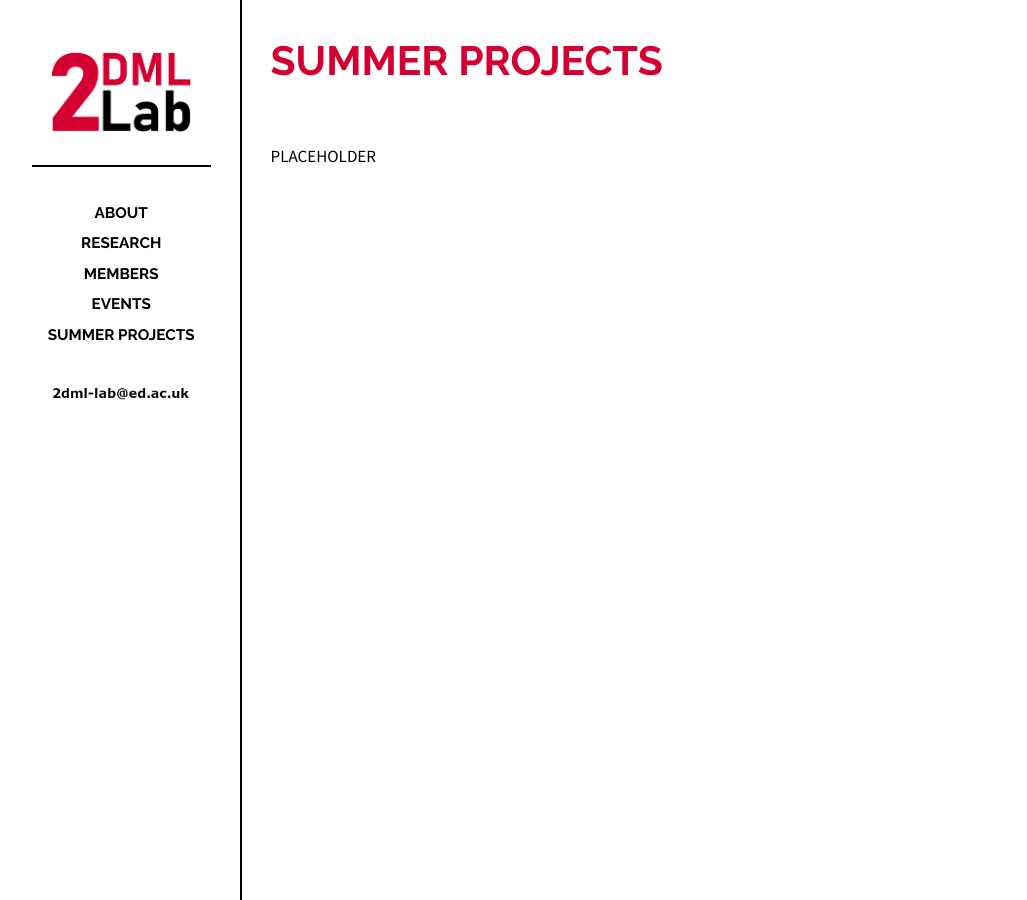
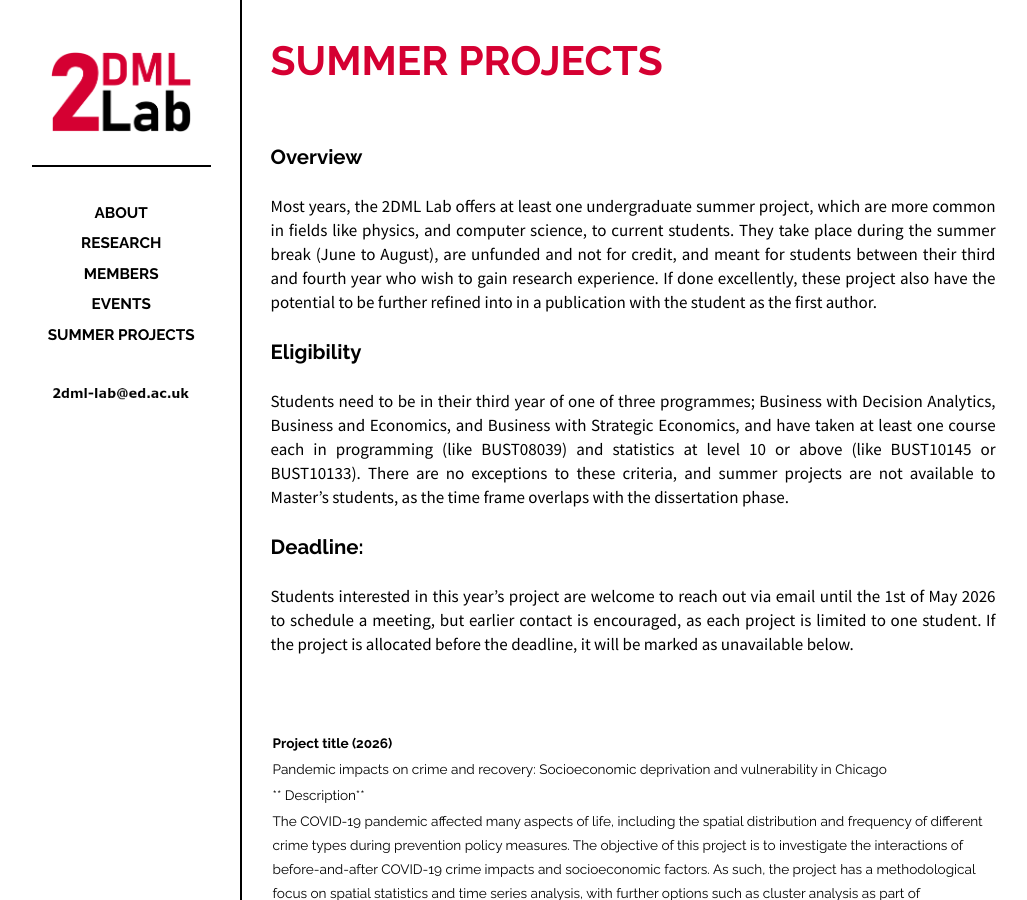
Before and after one commit to 2dml-lab/2dml-lab.github.io, a Jekyll site: the page built from _posts/2024-01-31-summer_projects.md, in a window 1280 px wide. Shown: the whole page, without its empty margins (118-1145 px from the left). Built offline with Jekyll 4.4.1, drawn with Linux system fonts in a browser that asks for light colours; some of the changed text lies outside the part shown.

Commit message:
Update 2024-01-31-summer_projects.md

```diff
--- a/_posts/2024-01-31-summer_projects.md
+++ b/_posts/2024-01-31-summer_projects.md
@@ -8,6 +8,24 @@ categories: posts
 
 <br>
 
-PLACEHOLDER
+## Overview
+
+Most years, the 2DML Lab offers at least one undergraduate summer project, which are more common in fields like physics, and computer science, to current students. They take place during the summer break (June to August), are unfunded and not for credit, and meant for students between their third and fourth year who wish to gain research experience. If done excellently, these project also have the potential to be further refined into in a publication with the student as the first author.
+
+## Eligibility
+
+Students need to be in their third year of one of three programmes; Business with Decision Analytics, Business and Economics, and Business with Strategic Economics, and have taken at least one course each in programming (like BUST08039) and statistics at level 10 or above (like BUST10145 or BUST10133). There are no exceptions to these criteria, and summer projects are not available to Master's students, as the time frame overlaps with the dissertation phase.
+
+## Deadline:
+
+Students interested in this year's project are welcome to reach out via email until the 1st of May 2026 to schedule a meeting, but earlier contact is encouraged, as each project is limited to one student. If the project is allocated before the deadline, it will be marked as unavailable below.
 
 <br>
+
+| **Project title (2026)** |
+| :--- |
+| Pandemic impacts on crime and recovery: Socioeconomic deprivation and vulnerability in Chicago |
+| ** Description** |
+| The COVID-19 pandemic affected many aspects of life, including the spatial distribution and frequency of different crime types during prevention policy measures. The objective of this project is to investigate the interactions of before-and-after COVID-19 crime impacts and socioeconomic factors. As such, the project has a methodological focus on spatial statistics and time series analysis, with further options such as cluster analysis as part of unsupervised machine learning. Students will be provided with fine-grained spatio-temporal data on crime incident reports for the City of Chicago, while socioeconomic hardship data is availale through the American Community Survey 5-Year Estimates. |
+
+<br>
```
